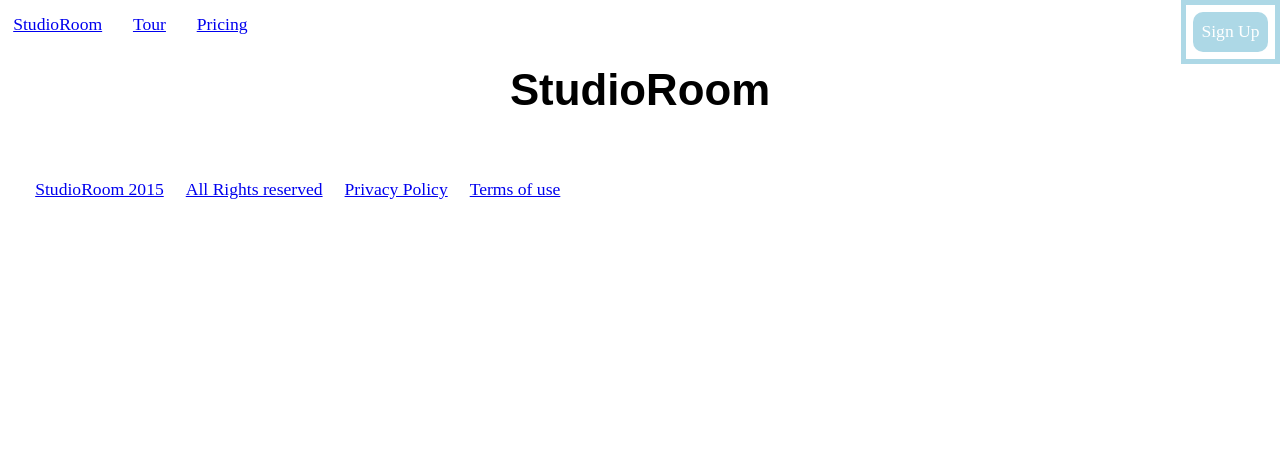
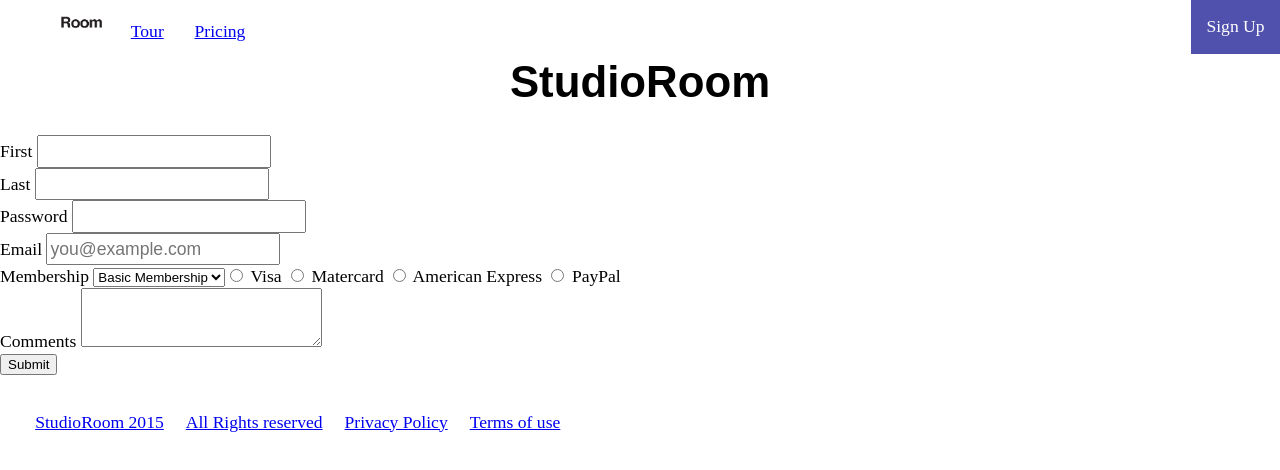
Before and after one commit to Mjams/dsn1675-saas-website, a plain HTML site: page signup.html in a window 1280 px wide. Drawn offline with Linux system fonts and the light colour scheme.

Commit message:
added form

```diff
--- a/css/main.css
+++ b/css/main.css
@@ -1,23 +1,23 @@
 .btn{
   display: inline-block;
   padding: 1em;
-  background-color: lightblue;
+  background-color: #5050ad;
   border-radius: 10px;
   text-decoration: none;
   color: #fff;
 }
 
 .back-img{
-  background-image: url(http://placehold.it/640x550);
+  background-image: url(../images/background.jpg);
   background-repeat: repeat;
   background-position: left top;
-  background-size: 100%;
+  background-size: 600px;
 }
 
 .btn-2{
   display: inline-block;
   padding: 0.5em;
-  background-color: lightblue;
+  background-color: #5050ad;
   border-radius: 10px;
   text-decoration: none;
   color: #fff;
@@ -29,10 +29,16 @@
     display: inline-block;
     padding: 0.5em;
   }
-
-
 }
 
 .current{
-  border: 5px solid lightblue;
+  background-color: #5050ad;
 }
+
+.white-txt{
+  color: #fff;
+}
+
+.blue-back{
+  background-color: #14143a;
+}
--- a/css/modules.css
+++ b/css/modules.css
@@ -282,3 +282,8 @@ input:focus, textarea:focus, button:focus {
 
   /*! End HTML5 Boilerplate code */
 }
+
+
+.logo-size{
+  width: 100px;
+}
--- a/signup.html
+++ b/signup.html
@@ -22,7 +22,7 @@
 <div class="grid">
   <nav id="nav" class="unit xs-1 s-1 m-1 l-1">
     <ol class="list-group list-group--inline push-0">
-        <li class="island-half"><a href="index.html">StudioRoom</a></li>
+        <li class="island-quarter"><a href="index.html"><img class="logo-size" src="images/logo.png" alt=""></a></li>
         <li class="island-half"><a href="tour.html">Tour</a></li>
         <li class="island-half"><a href="price.html">Pricing</a></li>
         <li class="island-quarter media__img--reversed current"><a class="btn-2" href="#">Sign Up</a></li>
@@ -34,6 +34,62 @@
 </header>
 
 <main id="main" role="main">
+
+<form action="https://formspree.io/paqu0323@algonquinlive.com" method="post">
+<div>
+  <label for="first">First</label>
+  <input id="first" name="name">
+</div>
+
+<div>
+  <label for="last">Last</label>
+  <input id="last" name="name">
+</div>
+
+<div>
+  <label for="pass">Password</label>
+  <input id="pass" type="password" name="password">
+</div>
+
+<div>
+  <label for="email">Email</lable>
+  <input id="email" type="email" name="email" required placeholder="you@example.com">
+</div>
+
+<div>
+  <label for="subject">Membership</label>
+  <select id="subject" name="_subject">
+  <option>Basic Membership</option>
+  <option>Elite Membership</option>
+</div>
+
+<fieldset>
+  <legend>Payment Method</legend>
+  <input id="visa" type="radio" name="payment">
+  <label for="visa">Visa</label>
+
+  <input id="master" type="radio" name="payment">
+  <label for="master">Matercard</label>
+
+  <input id="amex" type="radio" name="payment">
+  <label for="amex">American Express</label>
+
+  <input id="paypal" type="radio" name="payment">
+  <label for="paypal">PayPal</label>
+</fieldset>
+
+
+<div>
+  <label for="message">Comments</label>
+  <textarea id="message" name="message"></textarea>
+
+</div>
+
+<div>
+  <button type="submit">Submit</button>
+</div>
+
+</form>
 
 </main>
 
```
Also changed, not shown: index.html (+5 -5 lines), price.html (+5 -5 lines), tour.html (+4 -4 lines), images/background.jpg (added), images/logo.png (added).
